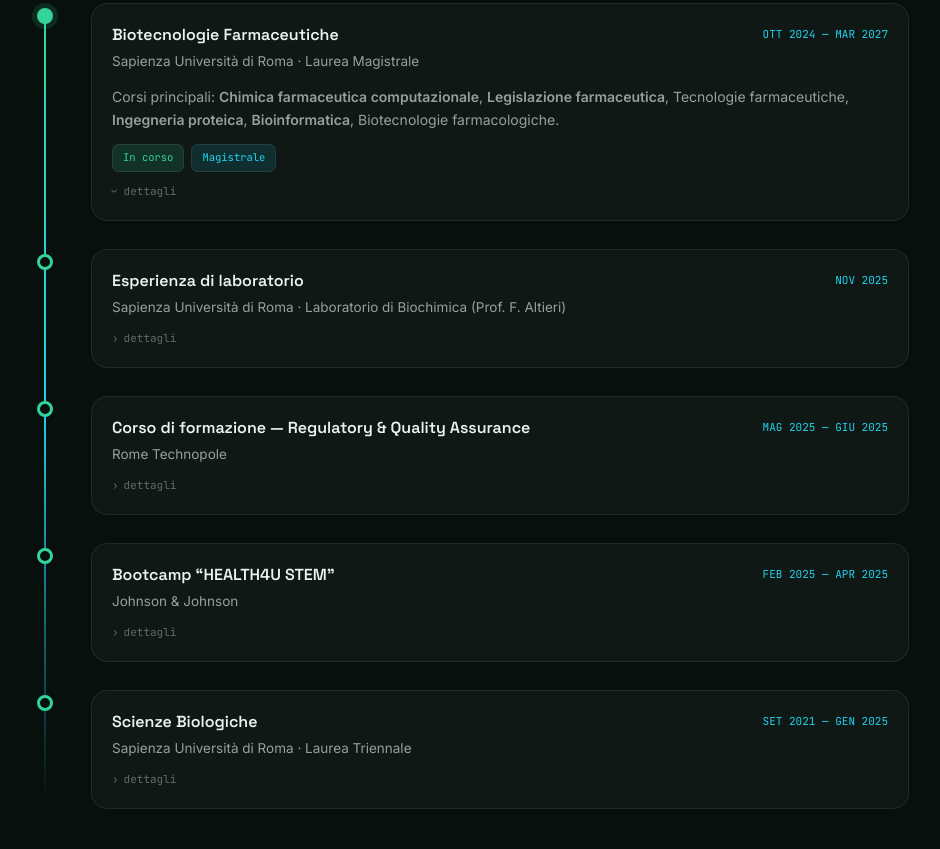
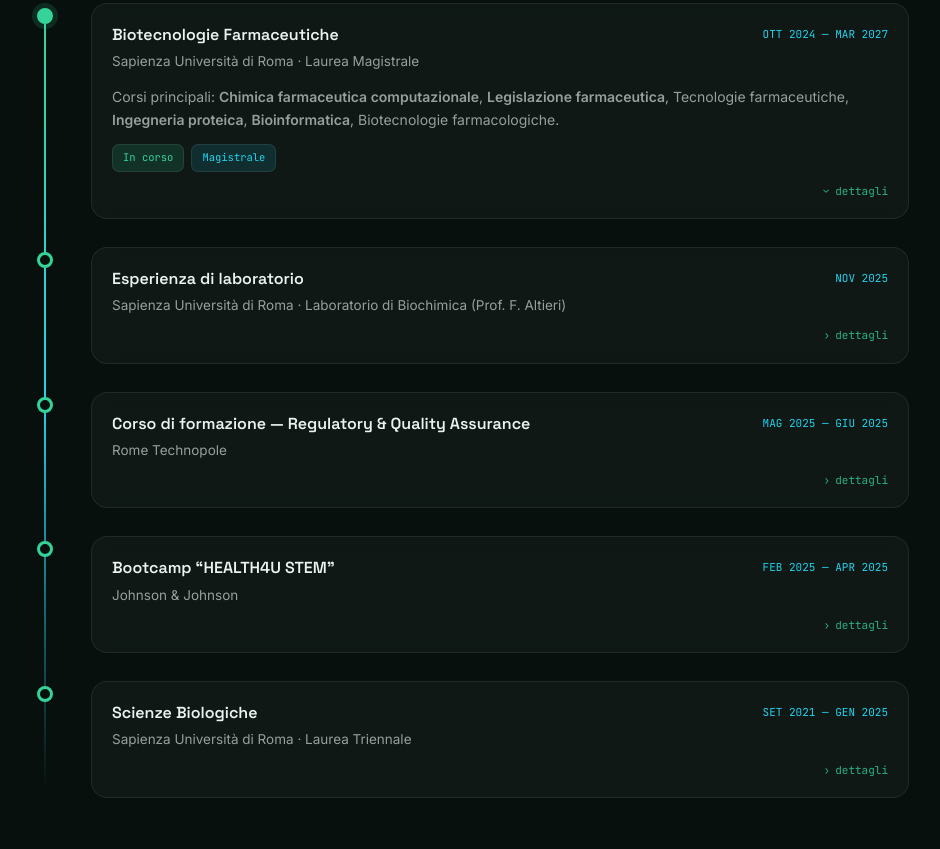
Before and after one commit to Zaabe/CV-Site, a plain HTML site: page site/index.html in a window 1280 px wide. Shown: the part 991-1840 px from the top of the page, without its empty margins (167-1107 px from the left). Drawn offline with Linux system fonts and the light colour scheme.

Commit message:
details text modified

```diff
--- a/site/assets/site.css
+++ b/site/assets/site.css
@@ -309,10 +309,15 @@
     color: var(--primary); border: 1px solid var(--border);
   }
   .tag.cy { background: var(--secondary-soft); color: var(--secondary); }
+  /* Indicatore di espansione: a destra e nel colore d'accento, cosi' si capisce
+     che la scheda si apre. In grigio come prima passava inosservato. */
   .tl-expand {
-    font-family: 'JetBrains Mono', monospace; font-size: 11px; color: var(--faint);
-    margin-top: 10px; display: inline-flex; align-items: center; gap: 5px;
+    font-family: 'JetBrains Mono', monospace; font-size: 11px;
+    color: var(--primary); opacity: 0.82;
+    margin-top: 10px; display: flex; justify-content: flex-end; align-items: center; gap: 5px;
+    transition: opacity 0.2s;
   }
+  .tl:hover .tl-expand { opacity: 1; }
   .tl-expand .ar { transition: transform 0.3s; }
   .tl.open .tl-expand .ar { transform: rotate(90deg); }
 
```
